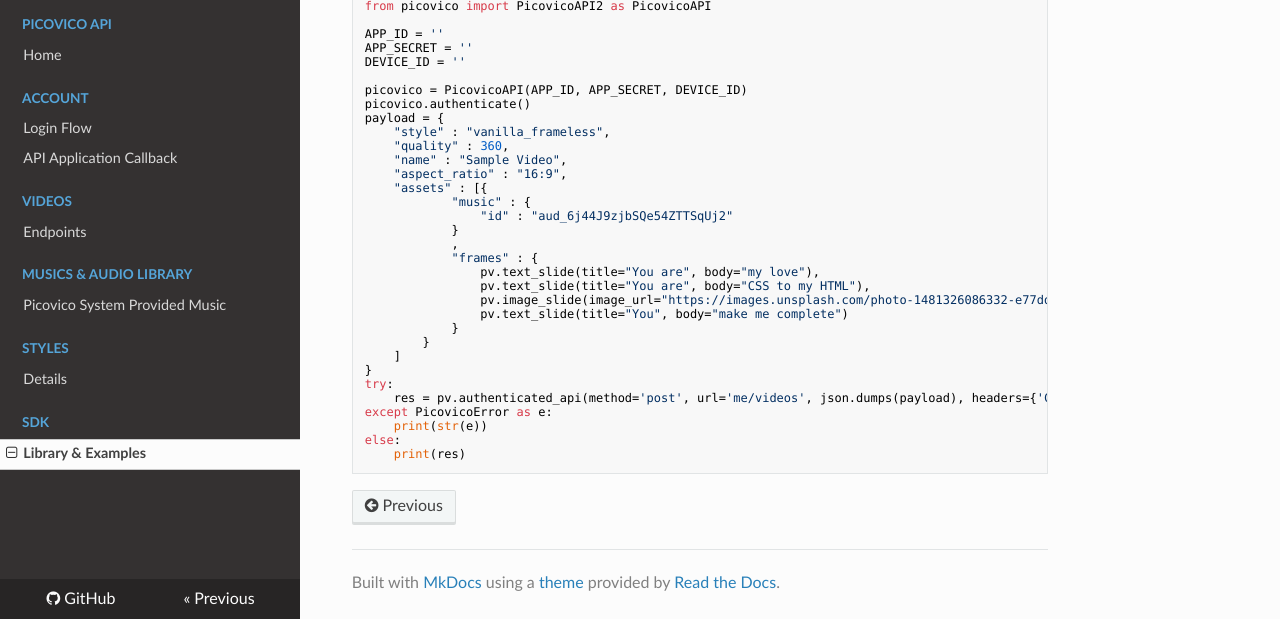
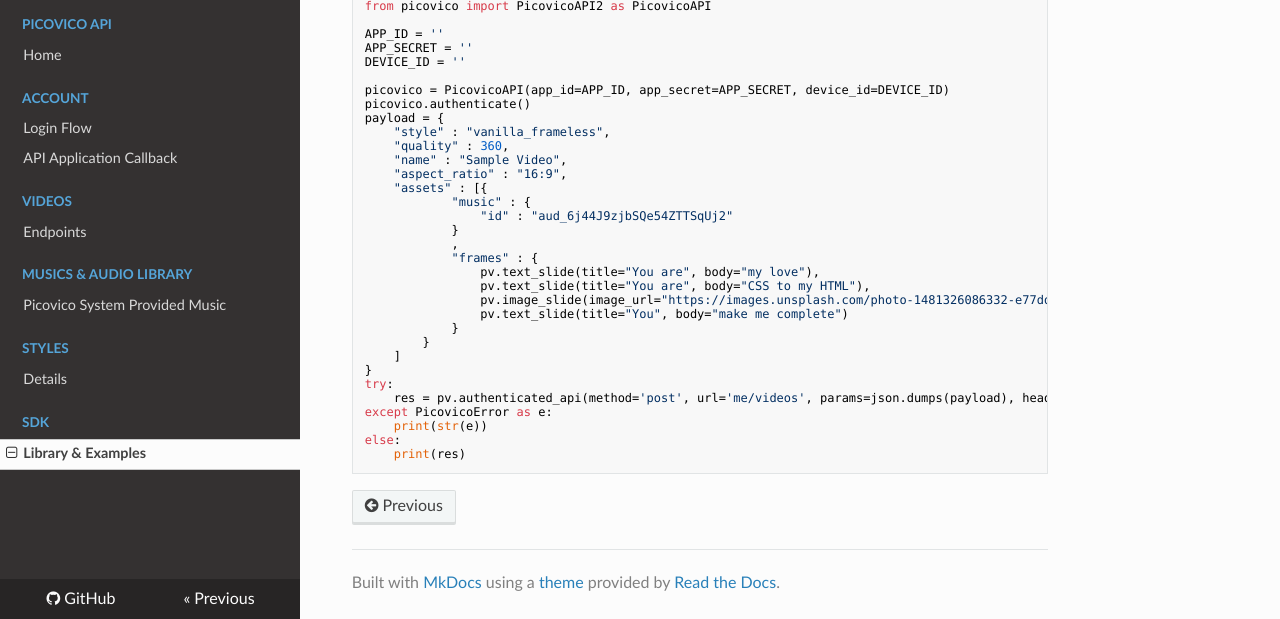
Before and after one commit to picovico/apidocs, an MkDocs documentation site: the page built from docs/sdk/index.md, in a window 1280 px wide and 900 px high, scrolled down 845 px, cut to the strip 281-900 px from the top of the window. Built offline with MkDocs 1.6.1, drawn with Linux system fonts in a browser that asks for light colours; nearby versions of some CDN libraries; old or Windows-style settings are respelled for this version of MkDocs.

Commit message:
Update index.md

```diff
--- a/docs/sdk/index.md
+++ b/docs/sdk/index.md
@@ -69,7 +69,7 @@ __Usage__
     APP_SECRET = ''
     DEVICE_ID = ''
 
-    picovico = PicovicoAPI(APP_ID, APP_SECRET, DEVICE_ID)
+    picovico = PicovicoAPI(app_id=APP_ID, app_secret=APP_SECRET, device_id=DEVICE_ID)
     picovico.authenticate()
     payload = {
         "style" : "vanilla_frameless",
@@ -91,7 +91,7 @@ __Usage__
         ]
     }
     try:
-        res = pv.authenticated_api(method='post', url='me/videos', json.dumps(payload), headers={'Content-Type': 'application/json', 'Accept': 'application/json'})
+        res = pv.authenticated_api(method='post', url='me/videos', params=json.dumps(payload), headers={'Content-Type': 'application/json', 'Accept': 'application/json'})
     except PicovicoError as e:
         print(str(e))
     else:
```
